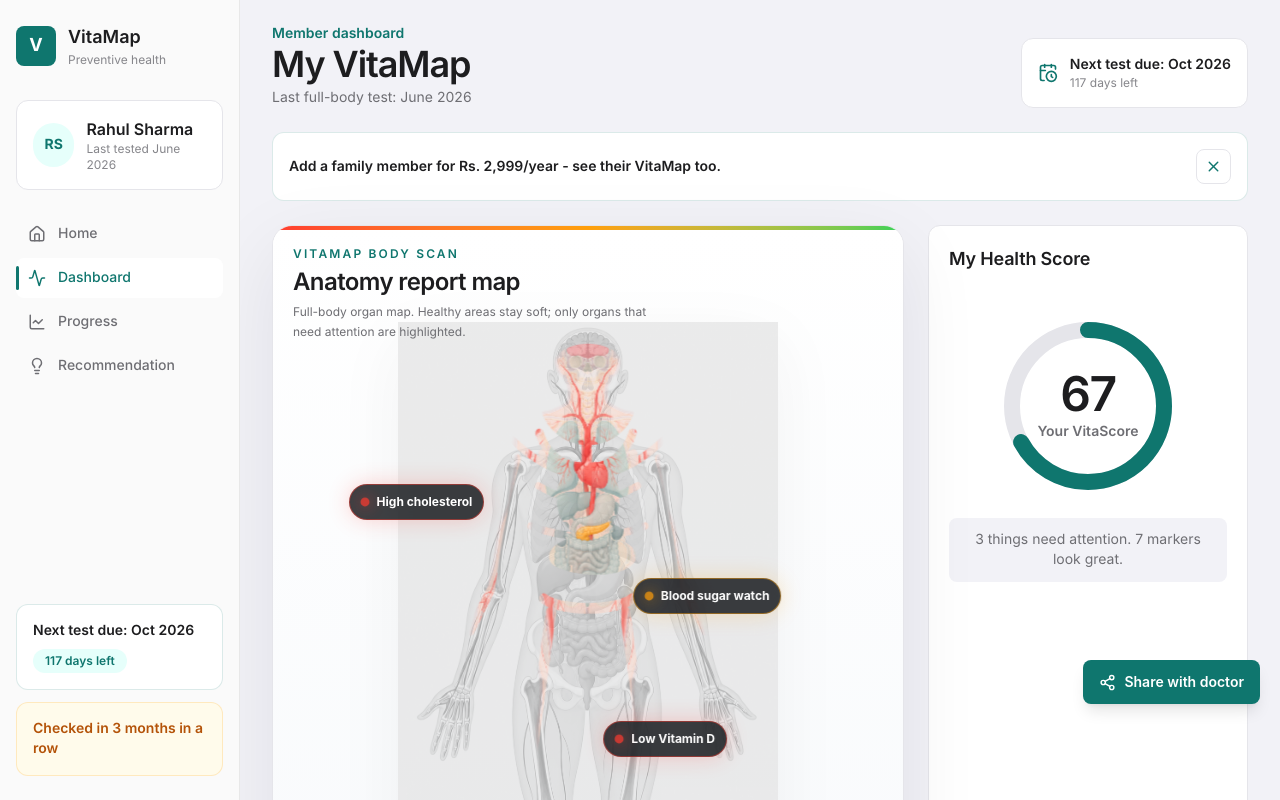
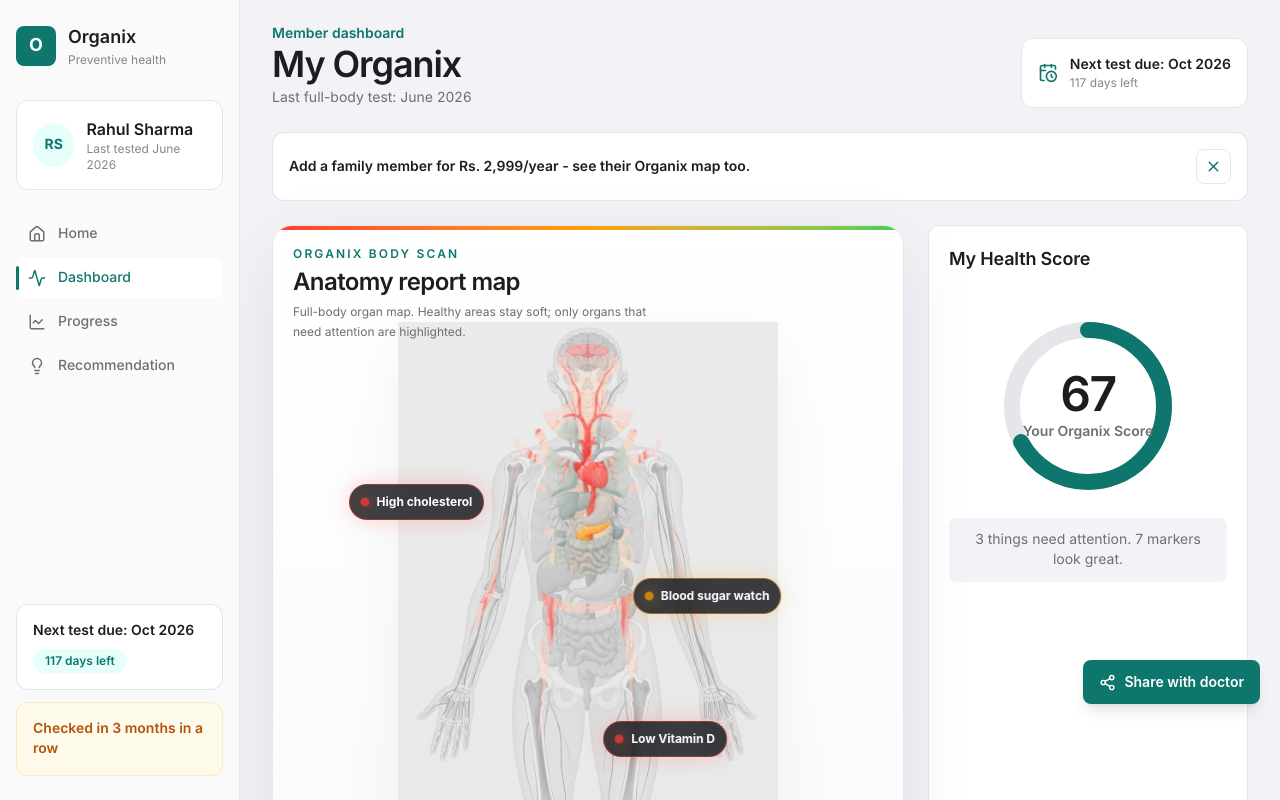
Before and after one commit to dagagaurav83-maker/vitamap, a Next.js app: page /dashboard in a window 1280 px wide. Shown: the top 800 px of the page. Built offline with nearby package versions, Linux system fonts and the light colour scheme.

Commit message:
Rename brand to Organix

```diff
--- a/src/app/layout.tsx
+++ b/src/app/layout.tsx
@@ -8,7 +8,7 @@
 });
 
 export const metadata: Metadata = {
-  title: "VitaMap | Preventive health tracking",
+  title: "Organix | Preventive health tracking",
   description:
     "Know your body, understand your risk markers, and track preventive health progress in plain English.",
 };
--- a/src/app/page.tsx
+++ b/src/app/page.tsx
@@ -36,7 +36,7 @@
   },
   {
     title: "Plain-English map",
-    text: "VitaMap turns numbers into organ-level signals you can act on.",
+    text: "Organix turns numbers into organ-level signals you can act on.",
     icon: Sparkles,
   },
   {
@@ -66,11 +66,11 @@
       <div className="flowing-home-gradient pointer-events-none absolute inset-x-0 top-0 -z-10 h-[720px]" />
       <header className="sticky top-0 z-50">
         <div className="mx-auto flex max-w-7xl items-center justify-between px-4 py-3 sm:px-6 lg:px-8">
-          <Link href="/" className="flex items-center gap-3" aria-label="VitaMap home">
+          <Link href="/" className="flex items-center gap-3" aria-label="Organix home">
             <span className="grid size-9 place-items-center rounded-lg bg-[#113D3A] text-sm font-bold text-white">
-              V
+              O
             </span>
-            <span className="text-base font-semibold">VitaMap</span>
+            <span className="text-base font-semibold">Organix</span>
           </Link>
 
           <nav className="hidden items-center gap-7 text-sm font-semibold text-[#58606B] md:flex">
@@ -110,7 +110,7 @@
             </h1>
 
             <p className="mt-6 max-w-full text-base leading-7 text-[#58606B] sm:max-w-2xl sm:text-lg sm:leading-8">
-              VitaMap converts a full-body blood test into a simple body map,
+              Organix converts a full-body blood test into a simple body map,
               clear risk priorities, and a plan you can track every few months.
             </p>
 
@@ -159,7 +159,7 @@
             </h2>
             <p className="mt-5 max-w-xl text-base leading-7 text-[#58606B]">
               Red means fix this, yellow means watch this, green means it is
-              currently fine. Tap an organ and VitaMap explains the issue in
+              currently fine. Tap an organ and Organix explains the issue in
               words a normal person would use.
             </p>
             <div className="mt-7 grid gap-3 sm:grid-cols-2">
@@ -178,7 +178,7 @@
       <section className="mx-auto max-w-7xl px-4 py-16 sm:px-6 lg:px-8">
         <div className="max-w-2xl">
           <p className="text-sm font-semibold uppercase tracking-[0.14em] text-[#0F766E]">
-            How VitaMap works
+            How Organix works
           </p>
           <h2 className="mt-4 text-4xl font-semibold leading-tight tracking-normal sm:text-5xl">
             One test, then a clearer path forward.
@@ -249,7 +249,7 @@
             href="/signup"
             className="mt-6 inline-flex h-11 items-center justify-center gap-2 rounded-lg bg-[#113D3A] px-4 text-sm font-semibold text-white transition hover:bg-[#0B2D2A]"
           >
-            Talk to VitaMap <ArrowRight size={16} />
+            Talk to Organix <ArrowRight size={16} />
           </Link>
         </div>
 
@@ -271,10 +271,10 @@
         <div className="mx-auto flex max-w-7xl flex-col gap-5 px-4 py-7 sm:flex-row sm:items-center sm:justify-between sm:px-6 lg:px-8">
           <div className="flex items-center gap-3">
             <span className="grid size-9 place-items-center rounded-lg bg-[#113D3A] text-sm font-bold text-white">
-              V
+              O
             </span>
             <div>
-              <p className="font-semibold">VitaMap</p>
+              <p className="font-semibold">Organix</p>
               <p className="text-sm text-[#66707C]">Know what matters. Track what changes.</p>
             </div>
           </div>
--- a/src/app/signup/page.tsx
+++ b/src/app/signup/page.tsx
@@ -30,7 +30,7 @@
       <div className="mx-auto max-w-4xl">
         <Link href="/" className="inline-flex items-center gap-2 text-sm font-bold text-teal-700">
           <ArrowLeft size={16} />
-          VitaMap
+          Organix
         </Link>
 
         <div className="mt-6 rounded-xl border border-slate-200 bg-white p-5 shadow-sm sm:mt-8 sm:p-8">
--- a/src/components/AppShell.tsx
+++ b/src/components/AppShell.tsx
@@ -34,10 +34,10 @@
       <aside className="no-print fixed inset-y-0 left-0 z-30 hidden w-60 border-r border-[#E8E8E8] bg-[#FAFAFA] px-4 py-6 md:flex md:flex-col">
         <Link href="/" className="mb-8 flex items-center gap-3">
           <div className="flex size-10 items-center justify-center rounded-lg bg-[#0F766E] text-lg font-bold text-white">
-            V
+            O
           </div>
           <div>
-            <p className="text-lg font-semibold text-[#1D1D1F]">VitaMap</p>
+            <p className="text-lg font-semibold text-[#1D1D1F]">Organix</p>
             <p className="text-xs text-[#86868B]">Preventive health</p>
           </div>
         </Link>
--- a/src/components/DashboardClient.tsx
+++ b/src/components/DashboardClient.tsx
@@ -28,7 +28,7 @@
         >
           <div>
             <p className="text-sm font-semibold text-[#0F766E]">Member dashboard</p>
-            <h1 className="text-3xl font-semibold tracking-[-0.02em] text-[#1D1D1F] sm:text-4xl sm:tracking-[-0.03em]">My VitaMap</h1>
+            <h1 className="text-3xl font-semibold tracking-[-0.02em] text-[#1D1D1F] sm:text-4xl sm:tracking-[-0.03em]">My Organix</h1>
             <p className="mt-1 text-sm text-[#6E6E73]">
               Last full-body test: {memberData.lastTested}
             </p>
@@ -52,7 +52,7 @@
             transition={{ duration: 0.35, ease: [0.25, 0.46, 0.45, 0.94] }}
           >
             <p className="text-sm font-semibold leading-6 text-[#1D1D1F]">
-              Add a family member for Rs. 2,999/year - see their VitaMap too.
+              Add a family member for Rs. 2,999/year - see their Organix map too.
             </p>
             <button
               onClick={() => setShowFamilyBanner(false)}
--- a/src/components/FamilyRiskSnapshot.tsx
+++ b/src/components/FamilyRiskSnapshot.tsx
@@ -106,7 +106,7 @@
       whileInView={{ opacity: 1, x: 0 }}
       viewport={{ once: true }}
       transition={{ delay, duration: 0.45, ease: [0.25, 0.46, 0.45, 0.94] }}
-      aria-label={`VitaScore ${score} out of 100`}
+      aria-label={`Organix Score ${score} out of 100`}
     >
       <svg className="absolute inset-0 -rotate-90" viewBox="0 0 56 56" aria-hidden="true">
         <circle cx="28" cy="28" r={radius} fill="none" stroke="#E5E5EA" strokeWidth="6" />
@@ -165,7 +165,7 @@
 
               <div className="mt-5">
                 <div className="flex items-end justify-between">
-                  <p className="text-sm font-semibold text-[#1D1D1F]">VitaScore</p>
+                  <p className="text-sm font-semibold text-[#1D1D1F]">Organix Score</p>
                   <p className="text-2xl font-semibold tracking-[-0.02em] text-[#1D1D1F]">
                     {person.score}
                   </p>
--- a/src/components/HealthScore.tsx
+++ b/src/components/HealthScore.tsx
@@ -33,7 +33,7 @@
           <span ref={ref} className="block text-5xl font-semibold tracking-[-0.03em] text-[#1D1D1F]">
             {value || score}
           </span>
-          <p className="mt-1 text-sm font-semibold text-[#6E6E73]">Your VitaScore</p>
+          <p className="mt-1 text-sm font-semibold text-[#6E6E73]">Your Organix Score</p>
         </div>
       </div>
       <p className="rounded-lg bg-[#F2F2F7] p-3 text-center text-sm text-[#6E6E73]">
--- a/src/components/VitaMap.tsx
+++ b/src/components/VitaMap.tsx
@@ -58,14 +58,14 @@
   return (
     <section
       className={`relative overflow-hidden rounded-2xl border border-[#E5E5EA] bg-white text-[#1D1D1F] shadow-[0_24px_80px_rgba(15,23,42,0.08)] sm:rounded-[20px] ${shellHeightClass}`}
-      aria-label="VitaMap body map"
+      aria-label="Organix body map"
     >
       <div className="pointer-events-none absolute inset-0 bg-[linear-gradient(180deg,#FFFFFF_0%,#F8FAFC_100%)]" />
       <div className="pointer-events-none absolute inset-x-0 top-0 h-1 bg-gradient-to-r from-[#FF3B30] via-[#FF9F0A] to-[#30D158]" />
 
       <div className="absolute left-4 top-4 z-20 sm:left-5 sm:top-5">
         <p className="text-[10px] font-semibold uppercase tracking-[0.16em] text-[#0F766E] sm:text-xs sm:tracking-[0.18em]">
-          VitaMap body scan
+          Organix body scan
         </p>
         <h2 className="mt-1 text-xl font-semibold tracking-tight text-[#1D1D1F] sm:text-2xl">
           Anatomy report map
--- a/src/lib/data.ts
+++ b/src/lib/data.ts
@@ -182,7 +182,7 @@
 
 export const howItWorks = [
   ["Book your first test", "At-home blood draw through a partner lab.", Stethoscope],
-  ["Get your VitaMap", "See which organs need attention in plain English.", Sparkles],
+  ["Get your Organix map", "See which organs need attention in plain English.", Sparkles],
   ["Track 10 markers", "Follow the few numbers that matter most to you.", CircleGauge],
   ["Watch progress", "Retest every 3 months and see what changed.", TimerReset],
 ];
```
